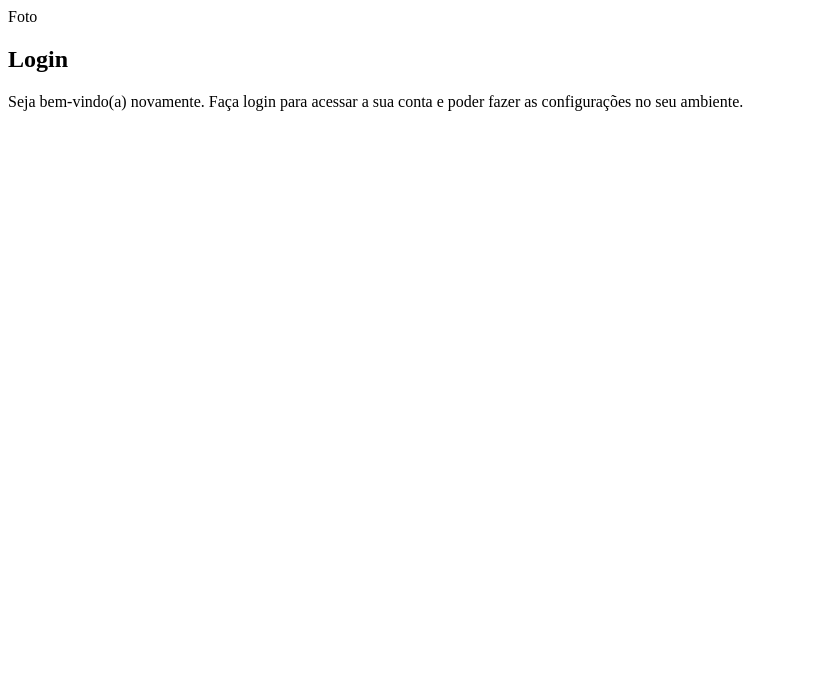
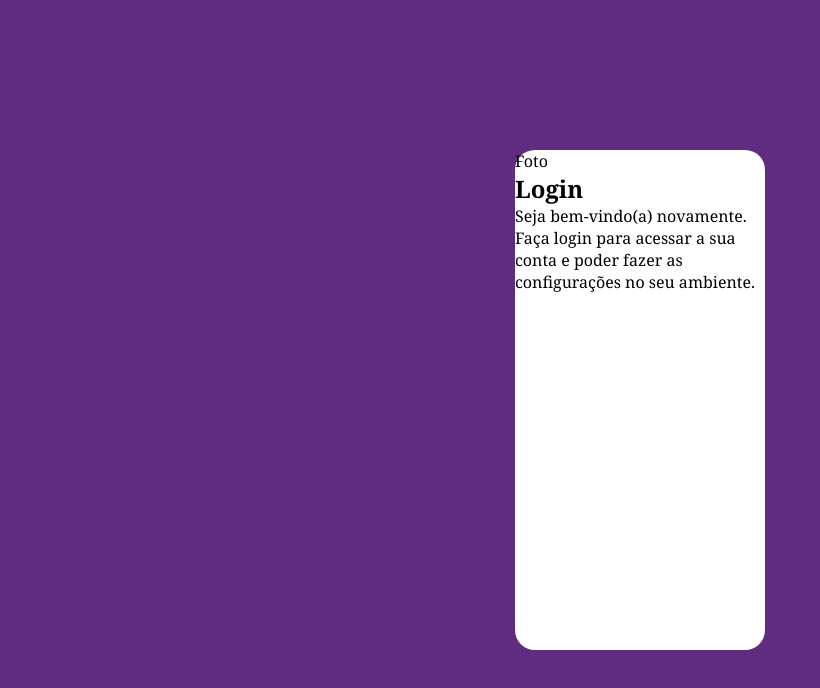
Before and after one commit to anavitoria151295/projeto-login, a plain HTML site: page index.html in a window 1280 px wide. Shown: the whole page, without its empty margins (0-820 px from the left). Drawn offline with Linux system fonts and the light colour scheme.

Commit message:
Atualizando o README

```diff
--- a/estilos/style.css
+++ b/estilos/style.css
@@ -3,3 +3,33 @@
     verde: #49a09d;
     lilás: #5f2c82;
 */
+
+*{
+    font-family: Georgia, 'Times New Roman', Times, serif;
+    margin: 0px;
+    padding: 0px;
+    box-sizing: border-box;
+}
+
+body, html{
+    background-color: #5f2c82;
+    height: 100vh;
+    width: 100vw;
+}
+
+main{
+    position: relative;
+    height: 100vh;
+    width: 100vw;
+}
+
+section#login{
+    position: absolute;
+    top: 50%;
+    left: 50%;
+    transform: translate(-50%, -50%);
+    background-color: white;
+    width: 250px;
+    height: 500px;
+    border-radius: 20px;
+}
```
